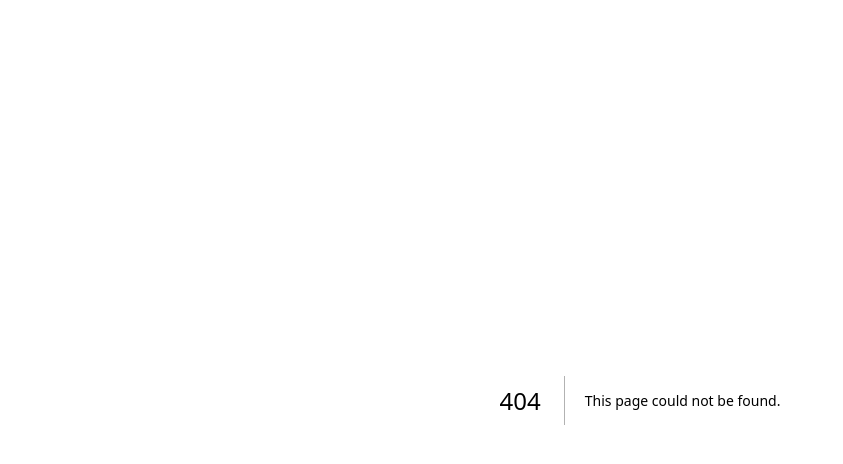
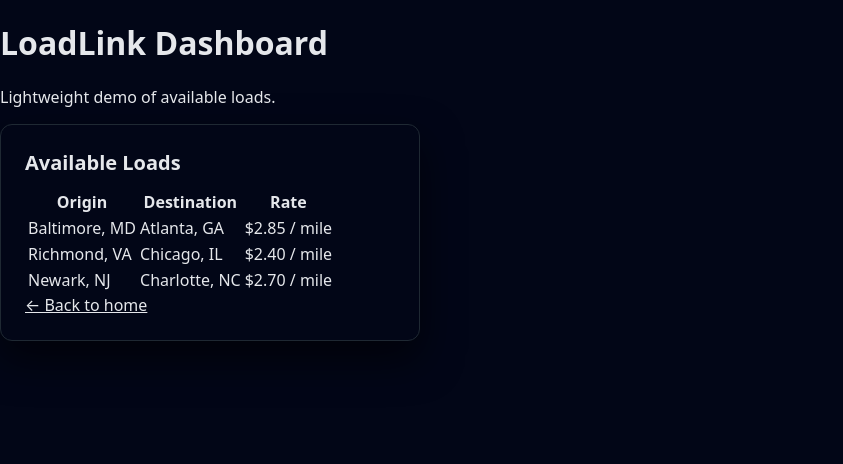
Before and after one commit to m6998499/Load-link-frontend, a Next.js app: page /dashboard in a window 1280 px wide. Before the commit this address had no page. Shown: the top 464 px of the page, without its empty margins (0-843 px from the left). Built offline with nearby package versions, Linux system fonts and the light colour scheme.

Commit message:
Create dashboard.jsx

```diff
--- /dev/null
+++ b/pages/dashboard.jsx
@@ -0,0 +1,47 @@
+// pages/dashboard.jsx
+import Link from "next/link";
+import "../styles.css";
+
+const dummyLoads = [
+  { id: 1, origin: "Baltimore, MD", destination: "Atlanta, GA", rate: "$2.85 / mile" },
+  { id: 2, origin: "Richmond, VA", destination: "Chicago, IL", rate: "$2.40 / mile" },
+  { id: 3, origin: "Newark, NJ", destination: "Charlotte, NC", rate: "$2.70 / mile" },
+];
+
+export default function Dashboard() {
+  return (
+    <div className="app">
+      <header className="header">
+        <h1>LoadLink Dashboard</h1>
+        <p>Lightweight demo of available loads.</p>
+      </header>
+
+      <main className="main">
+        <div className="card">
+          <h2>Available Loads</h2>
+          <table className="table">
+            <thead>
+              <tr>
+                <th>Origin</th>
+                <th>Destination</th>
+                <th>Rate</th>
+              </tr>
+            </thead>
+            <tbody>
+              {dummyLoads.map((load) => (
+                <tr key={load.id}>
+                  <td>{load.origin}</td>
+                  <td>{load.destination}</td>
+                  <td>{load.rate}</td>
+                </tr>
+              ))}
+            </tbody>
+          </table>
+          <Link href="/" className="link">
+            ← Back to home
+          </Link>
+        </div>
+      </main>
+    </div>
+  );
+}
```
